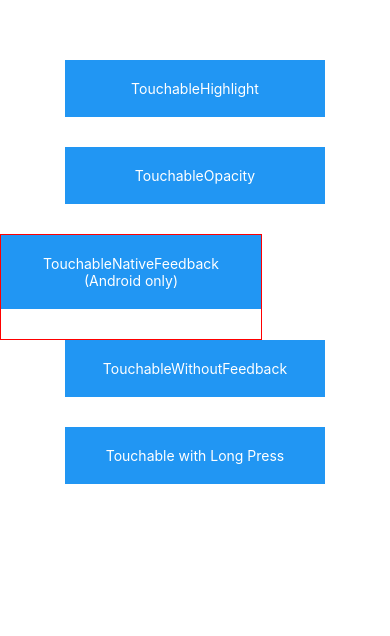
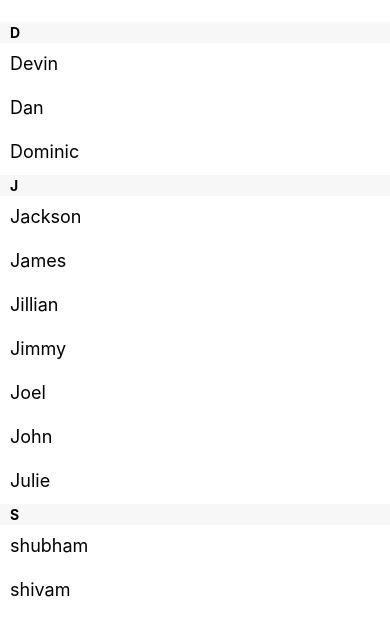
Before and after one commit to shubham860/React-native, a React Native app in the folder HelloWorld/: screen / in a window 390 px wide. Shown: the top 636 px of the page. Built offline with nearby package versions, Linux system fonts and the light colour scheme.

Commit message:
commit-4

```diff
--- a/HelloWorld/App.js
+++ b/HelloWorld/App.js
@@ -3,11 +3,14 @@ import Blinker from './components/Blinker';
 import Styling from './components/Styling';
 import NormalButton from './components/NormalButton'
 import TouchableButtons from './components/TouchableButtons';
+import Scrollview from './components/Scrollview';
+import Flatlist from './components/Flatlist';
+import SectionList from './components/SectionList';
 class App extends Component {
 
     render() {
     return (
-       <TouchableButtons/>
+       <SectionList/>
     );
   }
 }
--- /dev/null
+++ b/HelloWorld/components/Flatlist.js
@@ -0,0 +1,38 @@
+import React, { Component } from 'react';
+import { FlatList, StyleSheet, Text, View } from 'react-native';
+
+export default class Flatlist extends Component {
+    render() {
+        return (
+            <View style={styles.container}>
+                <FlatList
+                    data={[
+                        {key: 'Devin'},
+                        {key: 'Dan'},
+                        {key: 'Dominic'},
+                        {key: 'Jackson'},
+                        {key: 'James'},
+                        {key: 'Joel'},
+                        {key: 'John'},
+                        {key: 'Jillian'},
+                        {key: 'Jimmy'},
+                        {key: 'Julie'},
+                    ]}
+                    renderItem={({item}) => <Text style={styles.item}>{item.key}</Text>}
+                />
+            </View>
+        );
+    }
+}
+
+const styles = StyleSheet.create({
+    container: {
+        flex: 1,
+        paddingTop: 22
+    },
+    item: {
+        padding: 10,
+        fontSize: 18,
+        height: 44,
+    },
+})
--- /dev/null
+++ b/HelloWorld/components/Scrollview.js
@@ -0,0 +1,42 @@
+import React, { Component } from 'react';
+import { ScrollView, Image, Text } from 'react-native';
+
+export default class IScrolledDownAndWhatHappenedNextShockedMe extends Component {
+    render() {
+        return (
+            <ScrollView>
+                <Text style={{fontSize:96}}>Scroll me plz</Text>
+                <Image source={{uri: "https://facebook.github.io/react-native/img/tiny_logo.png", width: 64, height: 64}} />
+                <Image source={{uri: "https://facebook.github.io/react-native/img/tiny_logo.png", width: 64, height: 64}} />
+                <Image source={{uri: "https://facebook.github.io/react-native/img/tiny_logo.png", width: 64, height: 64}} />
+                <Image source={{uri: "https://facebook.github.io/react-native/img/tiny_logo.png", width: 64, height: 64}} />
+                <Image source={{uri: "https://facebook.github.io/react-native/img/tiny_logo.png", width: 64, height: 64}} />
+                <Text style={{fontSize:96}}>If you like</Text>
+                <Image source={{uri: "https://facebook.github.io/react-native/img/tiny_logo.png", width: 64, height: 64}} />
+                <Image source={{uri: "https://facebook.github.io/react-native/img/tiny_logo.png", width: 64, height: 64}} />
+                <Image source={{uri: "https://facebook.github.io/react-native/img/tiny_logo.png", width: 64, height: 64}} />
+                <Image source={{uri: "https://facebook.github.io/react-native/img/tiny_logo.png", width: 64, height: 64}} />
+                <Image source={{uri: "https://facebook.github.io/react-native/img/tiny_logo.png", width: 64, height: 64}} />
+                <Text style={{fontSize:96}}>Scrolling down</Text>
+                <Image source={{uri: "https://facebook.github.io/react-native/img/tiny_logo.png", width: 64, height: 64}} />
+                <Image source={{uri: "https://facebook.github.io/react-native/img/tiny_logo.png", width: 64, height: 64}} />
+                <Image source={{uri: "https://facebook.github.io/react-native/img/tiny_logo.png", width: 64, height: 64}} />
+                <Image source={{uri: "https://facebook.github.io/react-native/img/tiny_logo.png", width: 64, height: 64}} />
+                <Image source={{uri: "https://facebook.github.io/react-native/img/tiny_logo.png", width: 64, height: 64}} />
+                <Text style={{fontSize:96}}>What's the best</Text>
+                <Image source={{uri: "https://facebook.github.io/react-native/img/tiny_logo.png", width: 64, height: 64}} />
+                <Image source={{uri: "https://facebook.github.io/react-native/img/tiny_logo.png", width: 64, height: 64}} />
+                <Image source={{uri: "https://facebook.github.io/react-native/img/tiny_logo.png", width: 64, height: 64}} />
+                <Image source={{uri: "https://facebook.github.io/react-native/img/tiny_logo.png", width: 64, height: 64}} />
+                <Image source={{uri: "https://facebook.github.io/react-native/img/tiny_logo.png", width: 64, height: 64}} />
+                <Text style={{fontSize:96}}>Framework around?</Text>
+                <Image source={{uri: "https://facebook.github.io/react-native/img/tiny_logo.png", width: 64, height: 64}} />
+                <Image source={{uri: "https://facebook.github.io/react-native/img/tiny_logo.png", width: 64, height: 64}} />
+                <Image source={{uri: "https://facebook.github.io/react-native/img/tiny_logo.png", width: 64, height: 64}} />
+                <Image source={{uri: "https://facebook.github.io/react-native/img/tiny_logo.png", width: 64, height: 64}} />
+                <Image source={{uri: "https://facebook.github.io/react-native/img/tiny_logo.png", width: 64, height: 64}} />
+                <Text style={{fontSize:80}}>React Native</Text>
+            </ScrollView>
+        );
+    }
+}
--- /dev/null
+++ b/HelloWorld/components/SectionList.js
@@ -0,0 +1,42 @@
+import React, { Component } from 'react';
+import { SectionList, StyleSheet, Text, View } from 'react-native';
+
+export default class SectionListBasics extends Component {
+    render() {
+        return (
+            <View style={styles.container}>
+                <SectionList
+                    sections={[
+                        {title: 'D', data: ['Devin', 'Dan', 'Dominic']},
+                        {title: 'J', data: ['Jackson', 'James', 'Jillian', 'Jimmy', 'Joel', 'John', 'Julie']},
+                        {title : 'S', data:['shubham','shivam']}
+                    ]}
+                    renderItem={({item}) => <Text style={styles.item}>{item}</Text>}
+                    renderSectionHeader={({section}) => <Text style={styles.sectionHeader}>{section.title}</Text>}
+                    keyExtractor={(item, index) => index}
+                />
+            </View>
+        );
+    }
+}
+
+const styles = StyleSheet.create({
+    container: {
+        flex: 1,
+        paddingTop: 22
+    },
+    sectionHeader: {
+        paddingTop: 2,
+        paddingLeft: 10,
+        paddingRight: 10,
+        paddingBottom: 2,
+        fontSize: 14,
+        fontWeight: 'bold',
+        backgroundColor: 'rgba(247,247,247,1.0)',
+    },
+    item: {
+        padding: 10,
+        fontSize: 18,
+        height: 44,
+    },
+})
```
